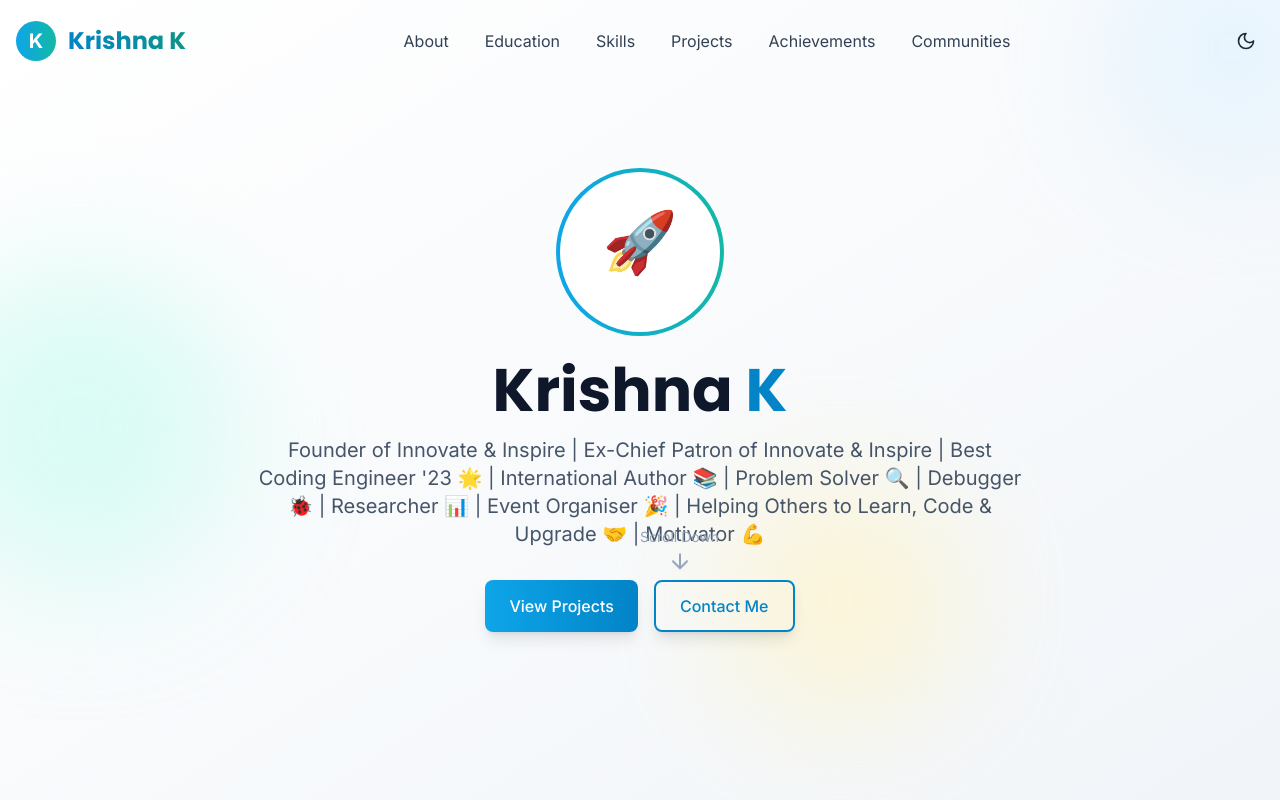
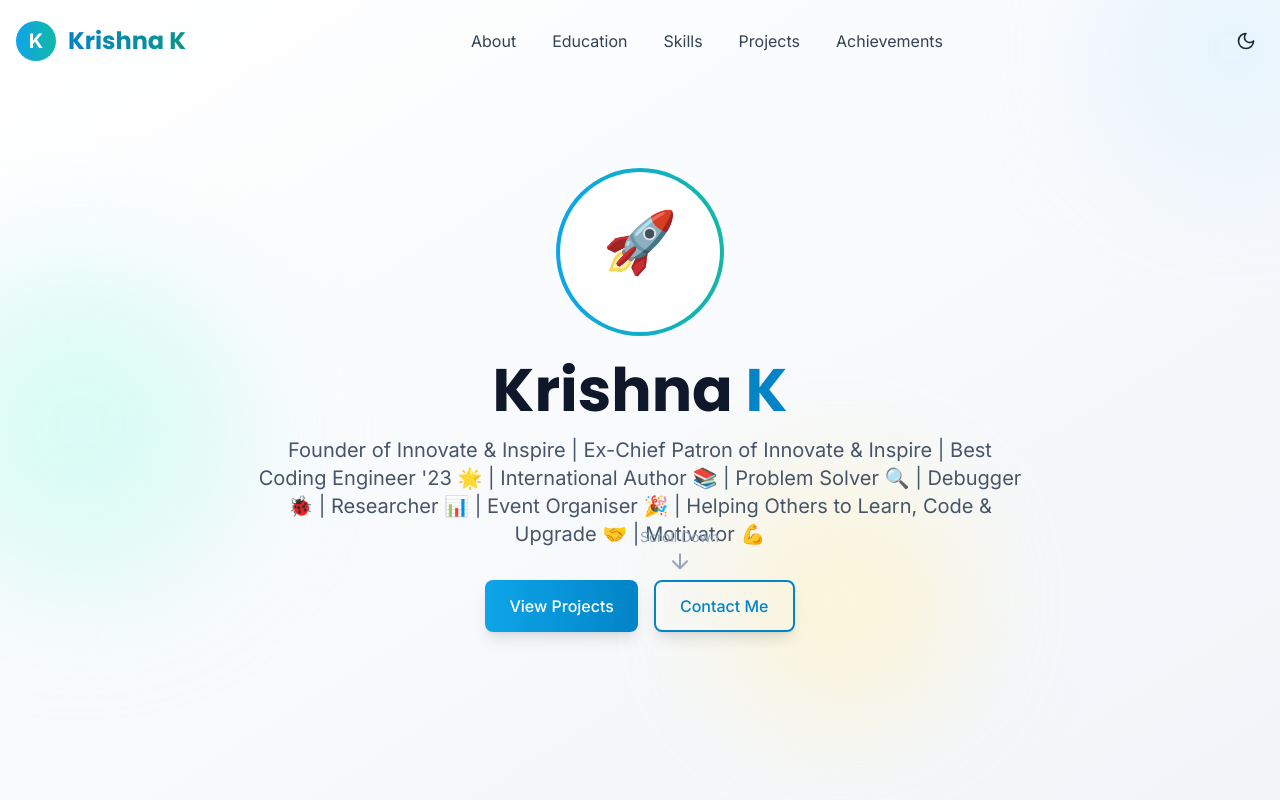
Before and after one commit to Krishna18062005/KrishnaPortFolio, a React (Vite) app: page / in a window 1280 px wide. Shown: the top 800 px of the page. Built offline with nearby package versions, Linux system fonts and the light colour scheme.

Commit message:
Update Header.tsx

```diff
--- a/src/components/Header.tsx
+++ b/src/components/Header.tsx
@@ -48,7 +48,6 @@
           <a href="#skills" className="nav-link">Skills</a>
           <a href="#projects" className="nav-link">Projects</a>
           <a href="#achievements" className="nav-link">Achievements</a>
-          <a href="#communities" className="nav-link">Communities</a>
         </motion.nav>
 
         <div className="flex items-center gap-2">
@@ -91,7 +90,6 @@
             <a href="#skills" className="nav-link py-3" onClick={() => setIsMenuOpen(false)}>Skills</a>
             <a href="#projects" className="nav-link py-3" onClick={() => setIsMenuOpen(false)}>Projects</a>
             <a href="#achievements" className="nav-link py-3" onClick={() => setIsMenuOpen(false)}>Achievements</a>
-            <a href="#communities" className="nav-link py-3" onClick={() => setIsMenuOpen(false)}>Communities</a>
           </nav>
         </motion.div>
       )}
```
